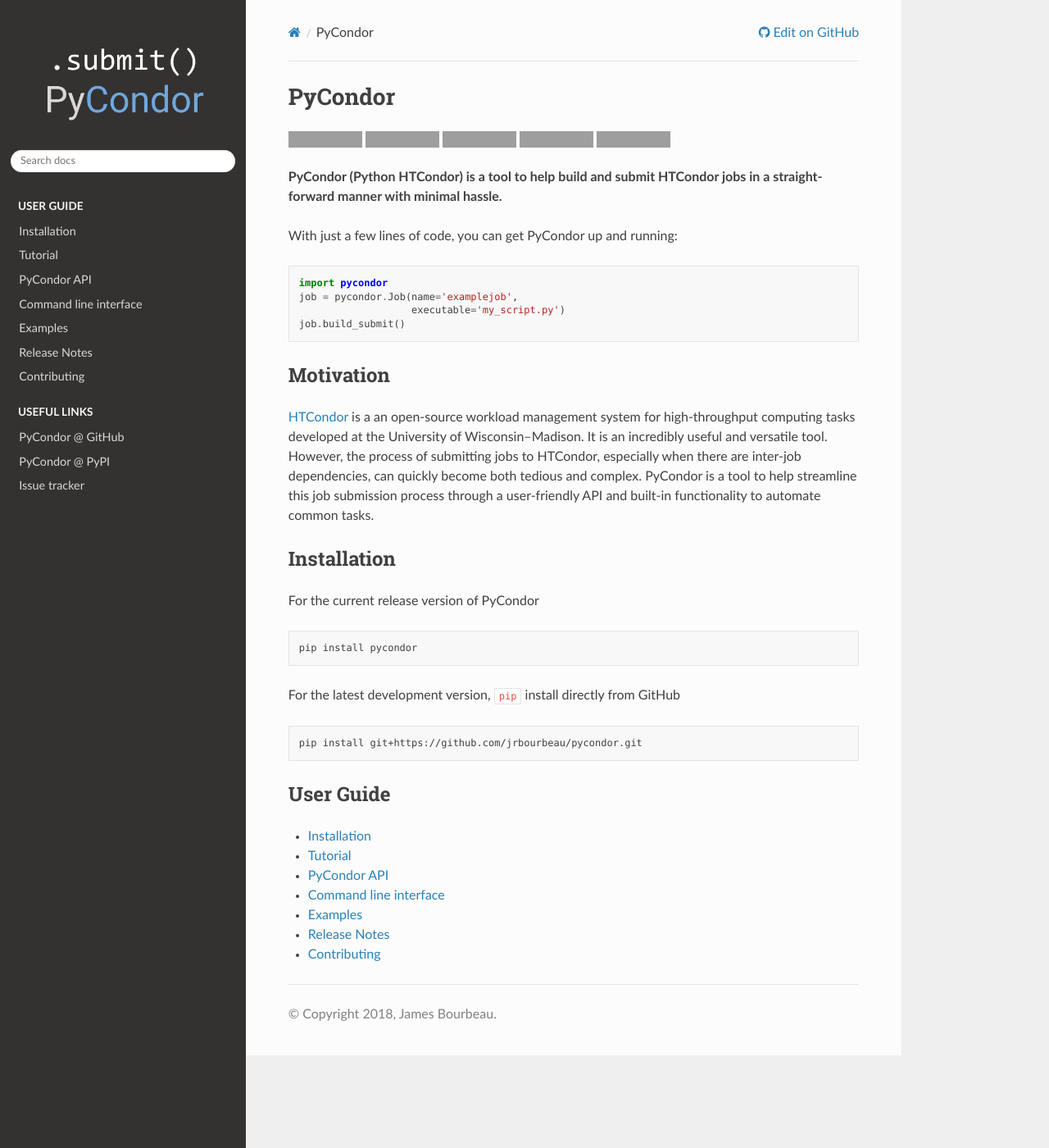
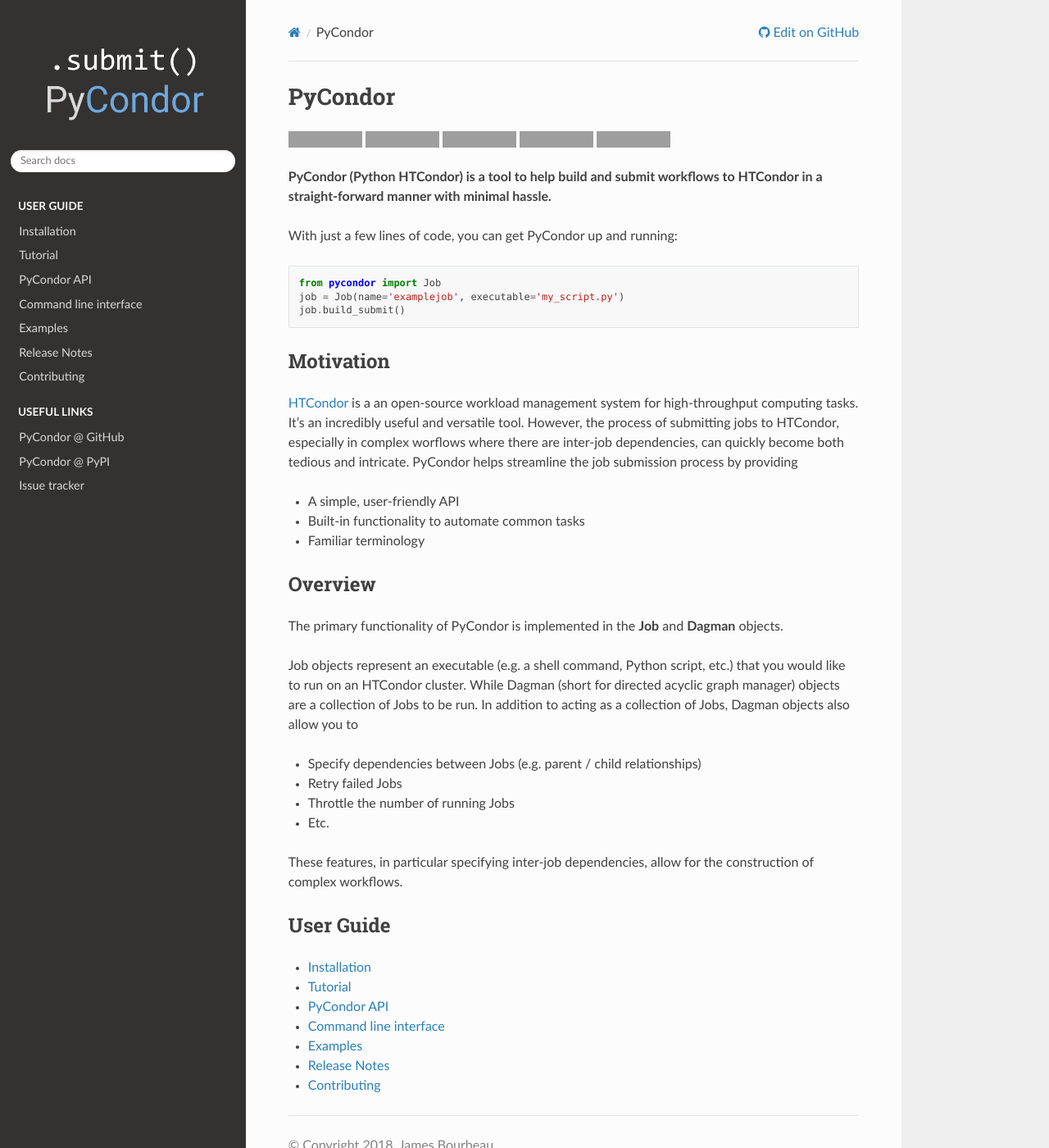
Before and after one commit to pycondor/pycondor, a Sphinx documentation site: the page built from docs/index.rst, in a window 1280 px wide and 1400 px high. Shown: the whole window at 82% size. Built offline with Sphinx 7.4.7 and the Read the Docs theme 2.0.0, drawn with Linux system fonts in a browser that asks for light colours; the version number is read from the project's files by our own code; grey boxes are pictures that could not be loaded.

Commit message:
Adds overview section to index.rst

```diff
--- a/docs/index.rst
+++ b/docs/index.rst
@@ -49,39 +49,42 @@
     :alt: PyPI - Python Version
     :target: https://pypi.org/project/PyCondor/
 
-**PyCondor (Python HTCondor) is a tool to help build and submit HTCondor jobs in a straight-forward manner with minimal hassle.**
+**PyCondor (Python HTCondor) is a tool to help build and submit workflows to HTCondor in a straight-forward manner with minimal hassle.**
 
 With just a few lines of code, you can get PyCondor up and running:
 
 .. code-block:: python
 
-    import pycondor
-    job = pycondor.Job(name='examplejob',
-                       executable='my_script.py')
+    from pycondor import Job
+    job = Job(name='examplejob', executable='my_script.py')
     job.build_submit()
 
 
 ==========
 Motivation
 ==========
-`HTCondor <https://research.cs.wisc.edu/htcondor/>`_ is a an open-source workload management system for high-throughput computing tasks developed at the University of Wisconsin–Madison. It is an incredibly useful and versatile tool. However, the process of submitting jobs to HTCondor, especially when there are inter-job dependencies, can quickly become both tedious and complex. PyCondor is a tool to help streamline this job submission process through a user-friendly API and built-in functionality to automate common tasks.
 
-============
-Installation
-============
+`HTCondor <https://research.cs.wisc.edu/htcondor/>`_ is a an open-source workload management system for high-throughput computing tasks. It's an incredibly useful and versatile tool. However, the process of submitting jobs to HTCondor, especially in complex worflows where there are inter-job dependencies, can quickly become both tedious and intricate. PyCondor helps streamline the job submission process by providing
+
+- A simple, user-friendly API
+- Built-in functionality to automate common tasks
+- Familiar terminology
 
 
-For the current release version of PyCondor
+========
+Overview
+========
 
-.. code-block:: shell
+The primary functionality of PyCondor is implemented in the **Job** and **Dagman** objects.
 
-    pip install pycondor
+Job objects represent an executable (e.g. a shell command, Python script, etc.) that you would like to run on an HTCondor cluster. While Dagman (short for directed acyclic graph manager) objects are a collection of Jobs to be run. In addition to acting as a collection of Jobs, Dagman objects also allow you to
 
-For the latest development version, ``pip`` install directly from GitHub
+- Specify dependencies between Jobs (e.g. parent / child relationships)
+- Retry failed Jobs
+- Throttle the number of running Jobs
+- Etc.
 
-.. code-block:: shell
-
-    pip install git+https://github.com/jrbourbeau/pycondor.git
+These features, in particular specifying inter-job dependencies, allow for the construction of complex workflows.
 
 
 ==========
```
